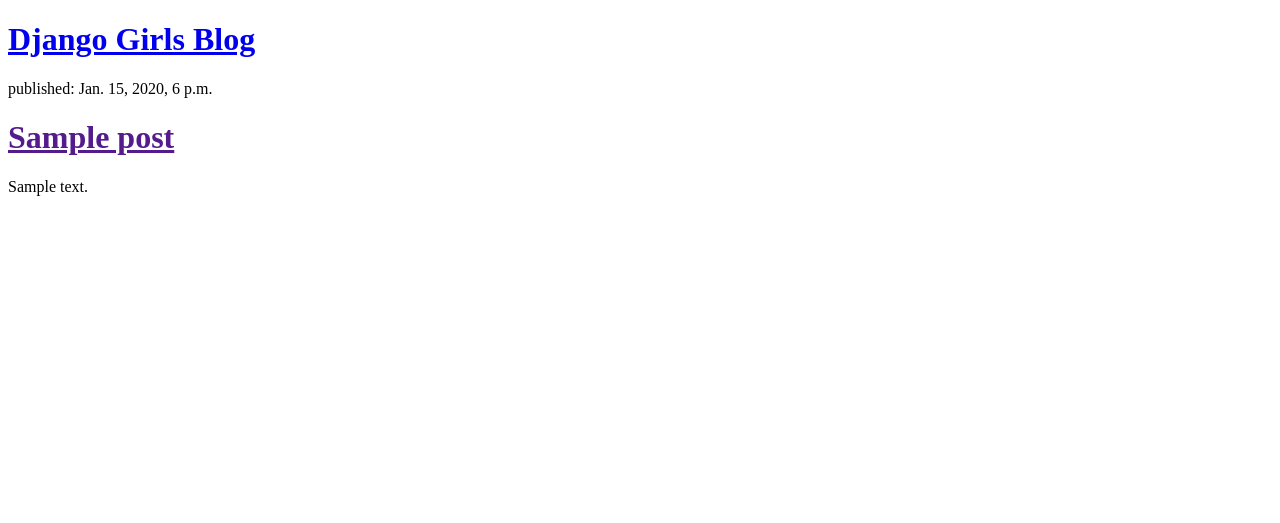
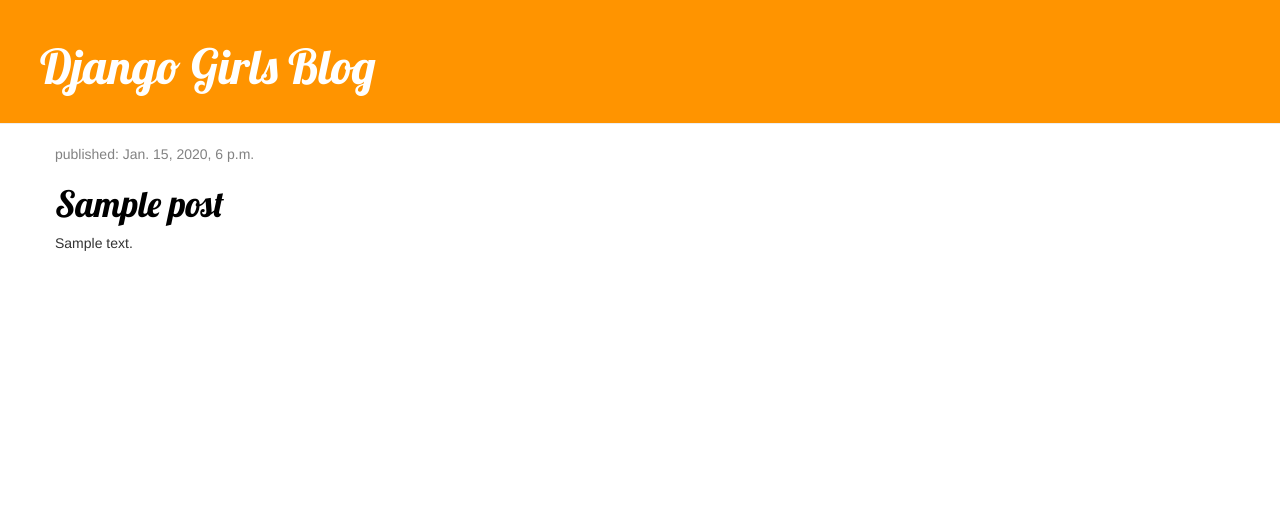
Before and after one commit to neca31/my-first-blog, a Django app: page / in a window 1280 px wide. Shown: the top 523 px of the page. Run offline with Django 3.2, Linux system fonts and the light colour scheme; tables that the repository leaves empty hold one stand-in row (values such as "Sample post"); some libraries are stand-ins or nearby versions.

Commit message:
beautify posts list

```diff
--- /dev/null
+++ b/blog/static/css/blog.css
@@ -0,0 +1,46 @@
+.page-header {
+    background-color: #ff9400;
+    margin-top: 0;
+    padding: 20px 20px 20px 40px;
+}
+
+.page-header h1, .page-header h1 a, .page-header h1 a:visited, .page-header h1 a:active {
+    color: #ffffff;
+    font-size: 36pt;
+    text-decoration: none;
+}
+
+.content {
+    margin-left: 40px;
+}
+
+h1, h2, h3, h4 {
+    font-family: 'Lobster', cursive;
+}
+
+.date {
+    color: #828282;
+}
+
+.save {
+    float: right;
+}
+
+.post-form textarea, .post-form input {
+    width: 100%;
+}
+
+.top-menu, .top-menu:hover, .top-menu:visited {
+    color: #ffffff;
+    float: right;
+    font-size: 26pt;
+    margin-right: 20px;
+}
+
+.post {
+    margin-bottom: 70px;
+}
+
+.post h1 a, .post h1 a:visited {
+    color: #000000;
+}
--- /dev/null
+++ b/blog/templates/blog/base.html
@@ -0,0 +1,21 @@
+{% load staticfiles %}
+<!DOCTYPE html>
+<html>
+<head>
+    <title>DjangoGirls Workshop</title>
+    <link rel="stylesheet" href="//maxcdn.bootstrapcdn.com/bootstrap/3.2.0/css/bootstrap.min.css">
+    <link rel="stylesheet" href="//maxcdn.bootstrapcdn.com/bootstrap/3.2.0/css/bootstrap-theme.min.css">
+    <link rel="stylesheet" href="{% static 'css/blog.css' %}">
+    <link href="//fonts.googleapis.com/css?family=Lobster&subset=latin,latin-ext" rel="stylesheet" type="text/css">
+</head>
+<body>
+
+<div class="page-header">
+    <h1><a href="/">Django Girls Blog</a></h1>
+</div>
+
+{% block content %}
+{% endblock %}
+
+</body>
+</html>
--- a/blog/templates/blog/post_list.html
+++ b/blog/templates/blog/post_list.html
@@ -1,21 +1,19 @@
-<!DOCTYPE html>
-<html>
-<head>
-	<title>DjangoGirls Workshop</title>
-</head>
-<body>
+{% extends 'blog/base.html' %}
 
-<div>
-    <h1><a href="/">Django Girls Blog</a></h1>
+{% block content %}
+<div class="content container">
+    <div class="row">
+        <div class="col-md-8">
+            {% for post in posts %}
+                <div class="post">
+                    <div class="date">
+                        <p>published: {{ post.published_date }}</p>
+                    </div>
+                    <h1><a href="">{{ post.title }}</a></h1>
+                    <p>{{ post.text|linebreaksbr }}</p>
+                </div>
+            {% endfor %}
+        </div>
+    </div>
 </div>
-
-{% for post in posts %}
-    <div>
-        <p>published: {{ post.published_date }}</p>
-        <h1><a href="">{{ post.title }}</a></h1>
-        <p>{{ post.text|linebreaksbr }}</p>
-    </div>
-{% endfor %}
-
-</body>
-</html>
+{% endblock %}
```
